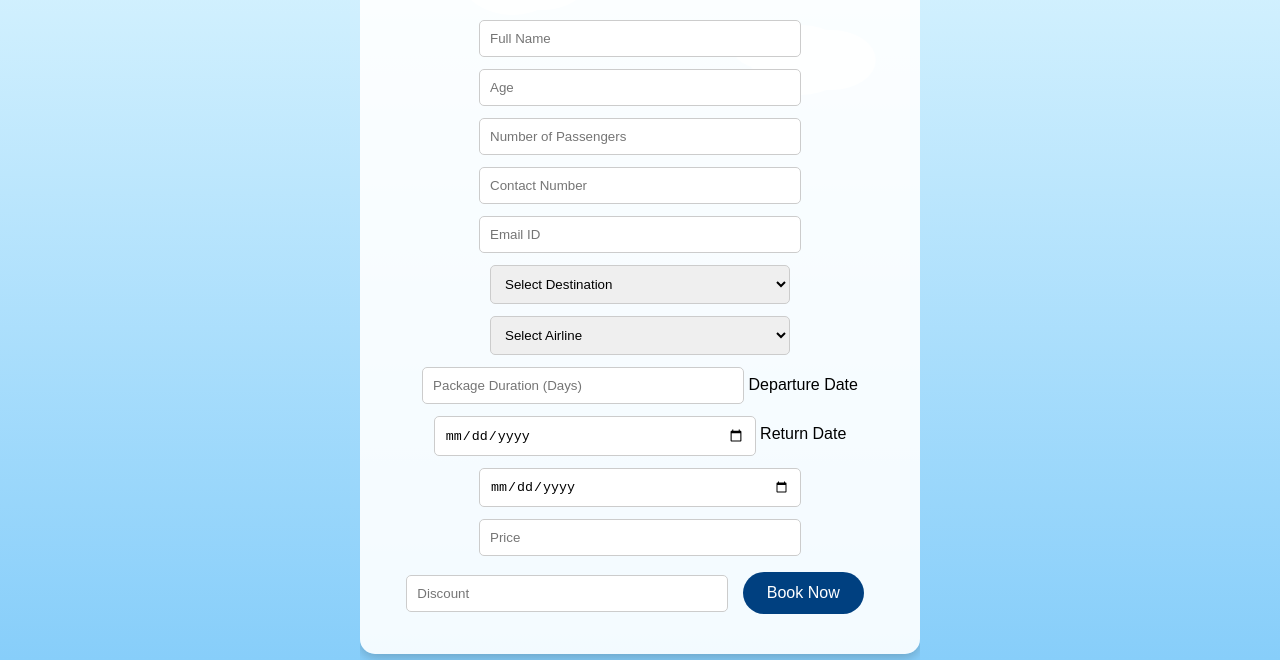
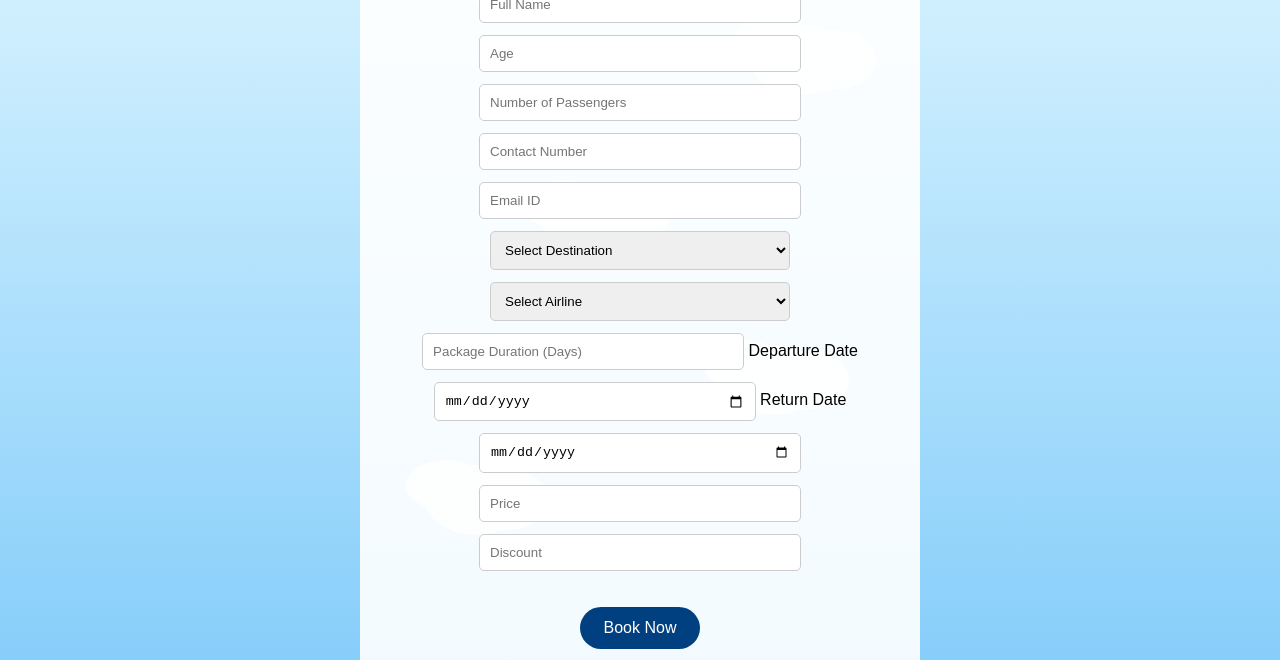
Before and after one commit to tanishmohansundar18-ai/VoyageX, a plain HTML site: page index.html in a window 1280 px wide. Both pictures are taken after a click on the button "International". Shown: the part 140-800 px from the top of the page. Drawn offline with Linux system fonts and the light colour scheme.

Commit message:
Update index.html

```diff
--- a/index.html
+++ b/index.html
@@ -74,6 +74,9 @@
     }
     .cloud1 { top: 10%; left: 10%; animation: drift1 60s linear infinite; }
     .cloud2 { top: 20%; right: 15%; animation: drift2 75s linear infinite; }
+    .cloud3 { top: 40%; left: 25%; animation: drift1 70s linear infinite; }
+    .cloud4 { top: 60%; right: 20%; animation: drift2 80s linear infinite; }
+    .cloud5 { top: 75%; left: 5%; animation: drift1 90s linear infinite; }
 
     @keyframes drift1 {
       0%   { transform: translateX(0); }
@@ -100,6 +103,9 @@
   <!-- Clouds -->
   <div class="cloud cloud1"></div>
   <div class="cloud cloud2"></div>
+  <div class="cloud cloud3"></div>
+  <div class="cloud cloud4"></div>
+  <div class="cloud cloud5"></div>
 
   <div class="container">
 
@@ -146,7 +152,10 @@
         <input type="text" id="priceField" placeholder="Price" readonly>
         <input type="text" id="discountField" placeholder="Discount" readonly>
 
-        <button type="submit">Book Now</button>
+        <!-- Book Now at end -->
+        <div style="margin-top:20px;">
+          <button type="submit">Book Now</button>
+        </div>
       </form>
     </div>
 
@@ -204,7 +213,6 @@
     document.getElementById("bookingForm").addEventListener("submit", (e) => {
       e.preventDefault();
 
-      // Gather all details
       const name = document.getElementById("name").value;
       const age = document.getElementById("age").value;
       const passengers = document.getElementById("passengers").value;
@@ -218,7 +226,6 @@
       const price = document.getElementById("priceField").value;
       const discount = document.getElementById("discountField").value;
 
-      // Create booking summary
       const summary = `
         <strong>Name:</strong> ${name}<br>
         <strong>Age:</strong> ${age}<br>
@@ -233,10 +240,8 @@
         <strong>Total Price:</strong> ${price}<br>
         <strong>Discounted Price:</strong> ${discount}
       `;
-
       document.getElementById("bookingSummary").innerHTML = summary;
 
-      // Switch to confirmation screen
       document.getElementById("step2").classList.remove("active");
       document.getElementById("step3").classList.add("active");
     });
```
